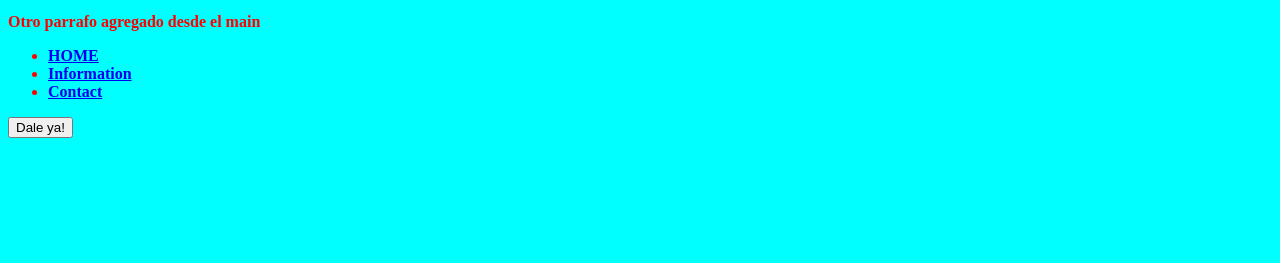
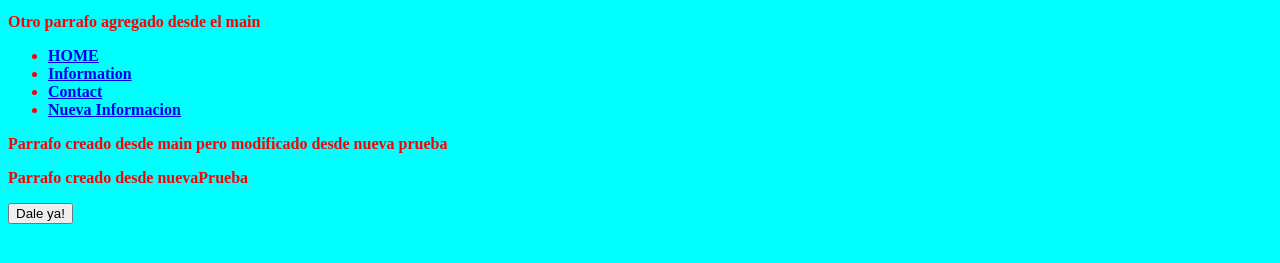
Before and after one commit to xandro2021/MyGitNotes, a plain HTML site: page index.html in a window 1280 px wide. Shown: the part 119-382 px from the top of the page. Drawn offline with Linux system fonts and the light colour scheme.

Commit message:
creating two paragraphs and adding an ancher tag item to the list in the menu

```diff
--- a/index.html
+++ b/index.html
@@ -22,7 +22,10 @@
         <li><a href="#">HOME</a></li>
         <li><a href="#">Information</a></li>
         <li><a href="#">Contact</a></li>
+        <li><a href="#">Nueva Informacion</a></li>
     </ul>
+    <p>Parrafo creado desde main pero modificado desde nueva prueba</p>
+    <p>Parrafo creado desde nuevaPrueba</p>
     <input type="button" onClick="saludo()" value="Dale ya!" />
 </body>
 
```
